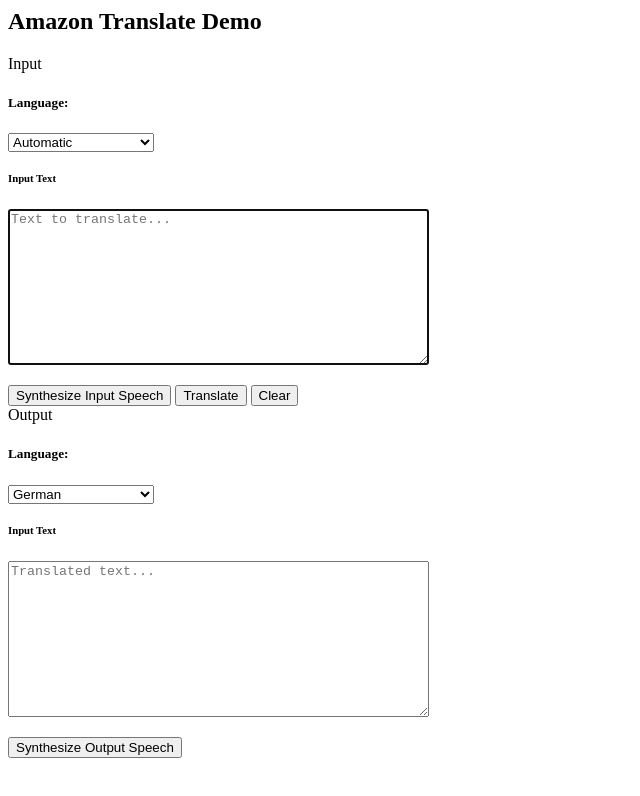
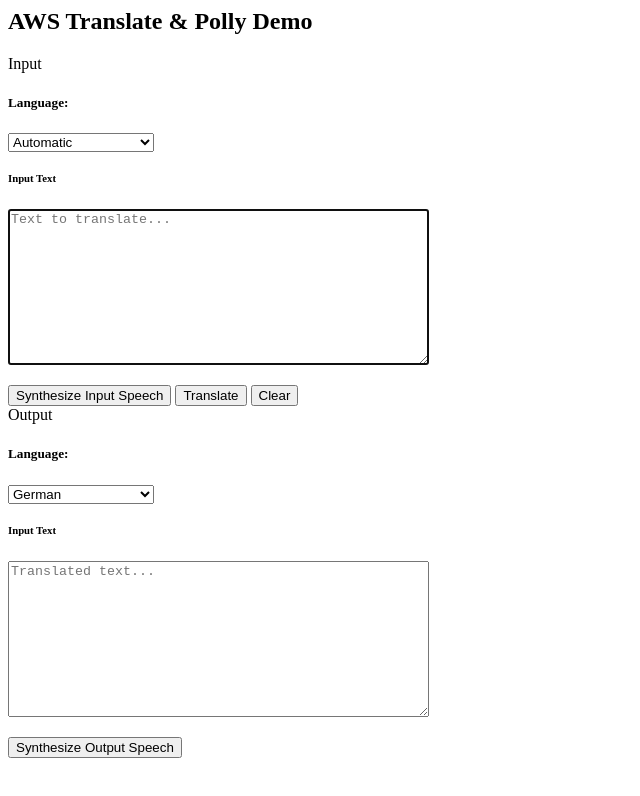
Before and after one commit to AlgorithmicEntropy/AWS_Translate_Polly, a website: page html/body.html in a window 1280 px wide. Shown: the whole page, without its empty margins (0-640 px from the left). Drawn offline with Linux system fonts and the light colour scheme.

Commit message:
changed title

```diff
--- a/html/body.html
+++ b/html/body.html
@@ -1,6 +1,6 @@
 <body>
     <nav class="navbar navbar-expand-lg navbar-light bg-light">
-        <h1 style="text-align: left">Amazon Translate Demo</h1>
+        <h1 style="text-align: left">AWS Translate & Polly Demo</h1>
     </nav>
 
     <div id="alert"></div>
```
